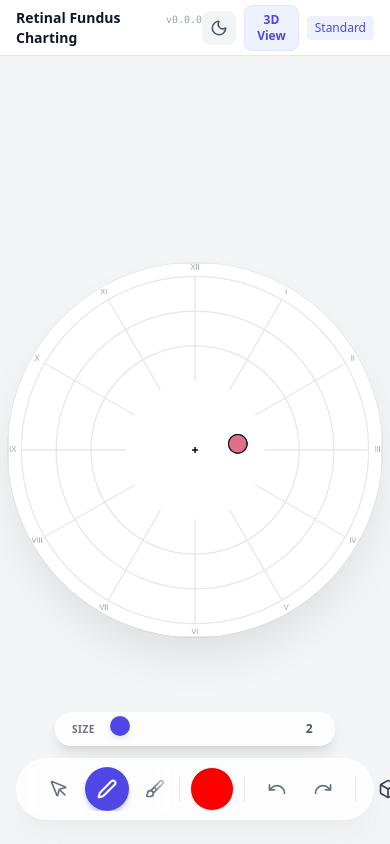
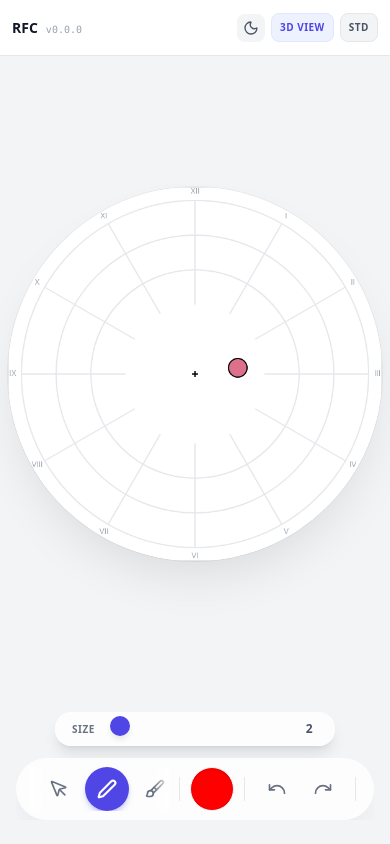
Before and after one commit to JamesTheMartian/react-fundus-chart, a React (Vite) app: page / in a window 390 px wide. Built offline with nearby package versions, Linux system fonts and the light colour scheme.

Commit message:
fix: better mobile UI

```diff
--- a/src/App.tsx
+++ b/src/App.tsx
@@ -163,31 +163,32 @@ function AppContent() {
       </a>
 
       {/* Header for Mobile / Tablet */}
-      <header className="lg:hidden h-14 bg-white dark:bg-gray-900 border-b border-gray-200 dark:border-gray-800 flex items-center justify-between px-4 shrink-0 z-20 transition-colors">
+      <header className="lg:hidden h-14 bg-white dark:bg-gray-900 border-b border-gray-200 dark:border-gray-800 flex items-center justify-between px-3 shrink-0 z-20 transition-colors">
         <div className="flex items-baseline gap-2">
-          <h1 className="text-sm font-semibold text-gray-900 dark:text-gray-50">Retinal Fundus Charting</h1>
+          <h1 className="text-sm font-semibold text-gray-900 dark:text-gray-50 hidden sm:block">Retinal Fundus Charting</h1>
+          <h1 className="text-sm font-semibold text-gray-900 dark:text-gray-50 sm:hidden">RFC</h1>
           <span className="text-[10px] text-gray-400 font-mono">v{__APP_VERSION__}</span>
         </div>
-        <div className="flex items-center gap-2">
+        <div className="flex items-center gap-1.5">
           {/* Dark Mode Toggle */}
           <button
             onClick={toggleDarkMode}
-            className="p-2 rounded-lg bg-gray-100 dark:bg-gray-800 text-gray-600 dark:text-gray-400 hover:bg-gray-200 dark:hover:bg-gray-700 transition-colors"
+            className="p-1.5 rounded-lg bg-gray-100 dark:bg-gray-800 text-gray-600 dark:text-gray-400 hover:bg-gray-200 dark:hover:bg-gray-700 transition-colors"
             aria-label={isDark ? 'Switch to light mode' : 'Switch to dark mode'}
           >
-            {isDark ? <Sun size={18} /> : <Moon size={18} />}
+            {isDark ? <Sun size={16} /> : <Moon size={16} />}
           </button>
           <button
             onClick={handle3DView}
-            className="flex items-center gap-1.5 px-3 py-1.5 bg-primary-50 dark:bg-primary-500/20 text-primary-600 dark:text-primary-400 rounded-lg text-xs font-semibold border border-primary-100 dark:border-primary-500/30 active:scale-95 transition-transform"
+            className="flex items-center gap-1 px-2 py-1.5 bg-primary-50 dark:bg-primary-500/20 text-primary-600 dark:text-primary-400 rounded-lg text-[10px] font-bold border border-primary-100 dark:border-primary-500/30 active:scale-95 transition-transform uppercase tracking-wider"
           >
             3D View
           </button>
           <button
             onClick={() => setIsInverted(!isInverted)}
-            className="text-xs font-medium text-primary-600 dark:text-primary-400 bg-primary-50 dark:bg-primary-500/20 px-2 py-1 rounded active:scale-95 transition-transform"
+            className="px-2 py-1.5 bg-gray-100 dark:bg-gray-800 text-gray-600 dark:text-gray-400 rounded-lg text-[10px] font-bold border border-gray-200 dark:border-gray-700 active:scale-95 transition-transform uppercase tracking-wider"
           >
-            {isInverted ? 'Inverted' : 'Standard'}
+            {isInverted ? 'Inv' : 'Std'}
           </button>
         </div>
       </header>
@@ -265,15 +266,15 @@ function AppContent() {
       {/* Center - Canvas Area */}
       <main
         id="main-canvas"
-        className="flex-1 relative bg-gray-100 dark:bg-gray-950 overflow-hidden flex items-center justify-center p-2 sm:p-4 lg:p-8 transition-colors"
+        className="flex-1 relative bg-gray-100 dark:bg-gray-950 overflow-hidden flex flex-col items-center justify-center lg:justify-center p-2 pb-40 sm:p-4 lg:p-8 transition-colors"
       >
         {/* Canvas Container */}
-        <div className="relative shadow-2xl shadow-black/10 dark:shadow-black/30 rounded-full lg:rounded-2xl overflow-hidden bg-white dark:bg-gray-900 ring-1 ring-black/5 dark:ring-white/5">
+        <div className="relative shadow-2xl shadow-black/10 dark:shadow-black/30 rounded-full lg:rounded-2xl overflow-hidden bg-white dark:bg-gray-900 ring-1 ring-black/5 dark:ring-white/5 w-full max-w-[90w] lg:max-w-none aspect-square lg:aspect-auto lg:w-auto lg:h-auto start-canvas-scale">
           <motion.div
             initial={false}
             animate={{ rotate: isInverted ? 180 : 0 }}
             transition={{ type: "spring", stiffness: 260, damping: 20 }}
-            className="origin-center"
+            className="origin-center w-full h-full"
           >
             <FundusCanvas
               ref={canvasRef}
@@ -293,6 +294,7 @@ function AppContent() {
               onSelectionChange={setSelectedElementId}
               selectedElementId={selectedElementId}
               disabled={show3D}
+              className="w-full h-full"
             />
           </motion.div>
         </div>
--- a/src/components/FundusCanvas.tsx
+++ b/src/components/FundusCanvas.tsx
@@ -32,6 +32,7 @@ interface FundusCanvasProps {
     disabled?: boolean;
     disableContextRotation?: boolean;
     vesselOpacity?: number;
+    className?: string;
 }
 
 const CIRCLES = {
@@ -55,6 +56,7 @@ export const FundusCanvas = forwardRef<FundusCanvasRef, FundusCanvasProps>(({
     disabled = false,
     disableContextRotation = false,
     vesselOpacity = 0,
+    className = '',
 }, ref) => {
     const canvasRef = useRef<HTMLCanvasElement>(null);
     const [elements, setElements] = useState<FundusElement[]>([]);
@@ -812,7 +814,7 @@ export const FundusCanvas = forwardRef<FundusCanvasRef, FundusCanvasProps>(({
             ref={canvasRef}
             width={width}
             height={height}
-            className={`border border-gray-200 rounded-2xl bg-white touch-none shadow-sm max-w-full h-auto ${disabled ? 'cursor-default' : 'cursor-crosshair'}`}
+            className={`border border-gray-200 rounded-2xl bg-white touch-none shadow-sm max-w-full h-auto ${disabled ? 'cursor-default' : 'cursor-crosshair'} ${className}`}
             onMouseDown={handleStart}
             onMouseMove={handleMove}
             onMouseUp={handleEnd}
--- a/src/components/Toolbar.tsx
+++ b/src/components/Toolbar.tsx
@@ -397,7 +397,7 @@ const MobileToolbar: React.FC<ToolbarProps> = ({
 
     return (
         <>
-            <div className="w-full h-full flex items-center">
+            <div className="w-full h-full flex items-center overflow-hidden">
                 <div className="flex flex-col items-center gap-3 w-full pointer-events-auto">
 
                     {/* Brush Size Slider (Conditional) */}
@@ -417,7 +417,7 @@ const MobileToolbar: React.FC<ToolbarProps> = ({
                     )}
 
                     {/* Main Toolbar Pill */}
-                    <div className="flex items-center gap-1.5 glass shadow-xl shadow-gray-200/40 dark:shadow-black/30 rounded-full p-2 pl-3 pr-2 w-full max-w-sm justify-between">
+                    <div className="overflow-x-auto no-scrollbar flex items-center gap-1.5 glass shadow-xl shadow-gray-200/40 dark:shadow-black/30 rounded-full p-2 pl-3 pr-2 w-full max-w-sm justify-between">
                         {/* Tools Section (Horizontal Scroll) */}
                         <div className="relative group flex items-center justify-center w-[140px] shrink-0">
                             {/* Scroll hint - Left */}
```
